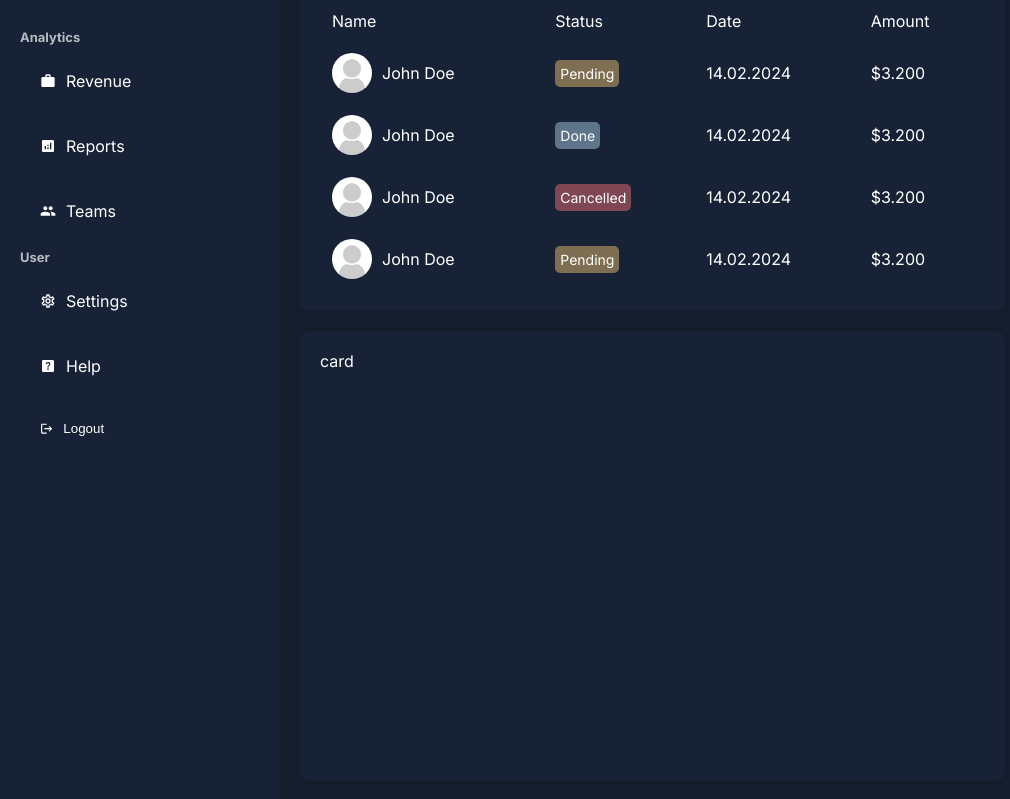
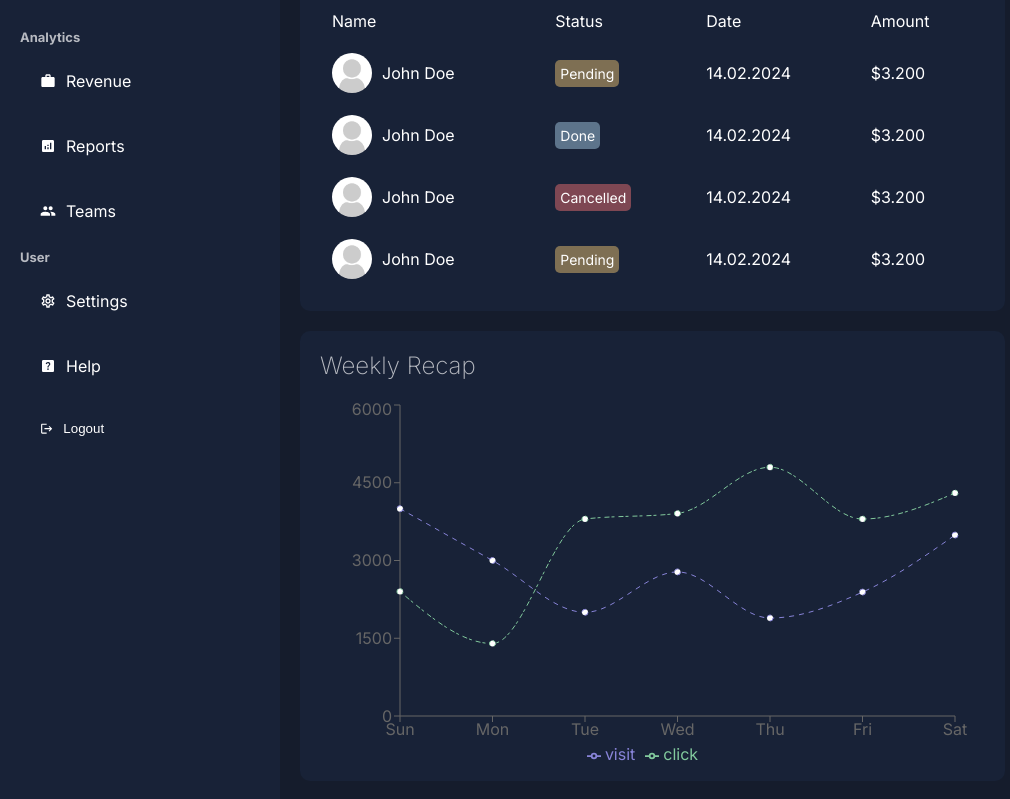
Before and after one commit to 02Alexis/Admin-dashboard-next, a Next.js app: page /dashboard in a window 1280 px wide. Shown: the part 369-1168 px from the top of the page, without its empty margins (0-1010 px from the left). Built offline with nearby package versions, Linux system fonts and the light colour scheme.

Commit message:
animated chart component

```diff
--- a/app/ui/dashboard/chart/chart.jsx
+++ b/app/ui/dashboard/chart/chart.jsx
@@ -1,7 +1,89 @@
+"use client";
 import styles from "./chart.module.css";
+import {
+  LineChart,
+  Line,
+  XAxis,
+  YAxis,
+  Tooltip,
+  Legend,
+  ResponsiveContainer,
+} from "recharts";
+
+const data = [
+  {
+    name: "Sun",
+    visit: 4000,
+    click: 2400,
+  },
+  {
+    name: "Mon",
+    visit: 3000,
+    click: 1398,
+  },
+  {
+    name: "Tue",
+    visit: 2000,
+    click: 3800,
+  },
+  {
+    name: "Wed",
+    visit: 2780,
+    click: 3908,
+  },
+  {
+    name: "Thu",
+    visit: 1890,
+    click: 4800,
+  },
+  {
+    name: "Fri",
+    visit: 2390,
+    click: 3800,
+  },
+  {
+    name: "Sat",
+    visit: 3490,
+    click: 4300,
+  },
+];
 
 const Chart = () => {
-  return <div className={styles.container}>card</div>;
+  return (
+    <div className={styles.container}>
+      <h2 className={styles.title}>Weekly Recap</h2>
+      <ResponsiveContainer width="100%" height="90%">
+        <LineChart
+          width={500}
+          height={300}
+          data={data}
+          margin={{
+            top: 5,
+            right: 30,
+            left: 20,
+            bottom: 5,
+          }}
+        >
+          <XAxis dataKey="name" />
+          <YAxis />
+          <Tooltip contentStyle={{ background: "#151c2c", border: "none" }} />
+          <Legend />
+          <Line
+            type="monotone"
+            dataKey="visit"
+            stroke="#8884d8"
+            strokeDasharray="5 5"
+          />
+          <Line
+            type="monotone"
+            dataKey="click"
+            stroke="#82ca9d"
+            strokeDasharray="3 4 5 2"
+          />
+        </LineChart>
+      </ResponsiveContainer>
+    </div>
+  );
 };
 
 export default Chart;
--- a/package.json
+++ b/package.json
@@ -13,7 +13,8 @@
     "next": "14.0.1",
     "react": "18",
     "react-dom": "18",
-    "react-icons": "^4.11.0"
+    "react-icons": "^4.11.0",
+    "recharts": "^2.9.0"
   },
   "devDependencies": {
     "eslint": "8",
```
Also changed, not shown: 1 other file (tests, documents, lock files or other folders).
